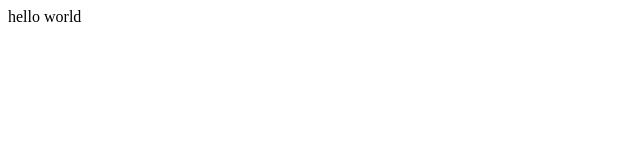
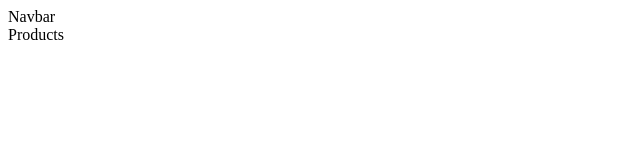
Before and after one commit to CorinaCalin/ecommerce-site, a React (Create React App) app: page / in a window 1280 px wide. Shown: the top 160 px of the page, without its empty margins (0-640 px from the left). Built offline with nearby package versions, Linux system fonts and the light colour scheme.

Commit message:
home and navbar

```diff
--- a/package.json
+++ b/package.json
@@ -12,7 +12,7 @@
     "react": "^18.2.0",
     "react-dom": "^18.2.0",
     "react-icons-kit": "^2.0.0",
-    "react-router-dom": "^6.9.0",
+    "react-router-dom": "^5.2.0",
     "react-scripts": "5.0.1",
     "web-vitals": "^2.1.4"
   },
--- a/src/App.js
+++ b/src/App.js
@@ -1,11 +1,16 @@
 import React, { Component } from 'react'
+import { BrowserRouter, Switch, Route } from 'react-router-dom'
+import { Home } from './components/Home'
 
 export class App extends Component {
   render() {
     return (
-      <div>
-hello world
-      </div>
+<BrowserRouter>
+
+<Switch>
+      <Route exact path='/' component={Home} />
+</Switch>
+      </BrowserRouter>
     )
   }
 }
--- /dev/null
+++ b/src/components/Home.js
@@ -0,0 +1,12 @@
+import React from 'react'
+import { Navbar } from './Navbar'
+import { Products } from './Products'
+
+export const Home = () => {
+    return (
+        <div>
+            <Navbar />
+            <Products />
+        </div>
+    )
+}
--- /dev/null
+++ b/src/components/Navbar.js
@@ -0,0 +1,9 @@
+import React from 'react'
+
+export const Navbar = () => {
+    return (
+        <div>
+Navbar
+        </div>
+    )
+}
--- /dev/null
+++ b/src/components/Products.js
@@ -0,0 +1,9 @@
+import React from 'react'
+
+export const Products = () => {
+    return (
+        <div>
+        Products
+        </div>
+    )
+}
```
Also changed, not shown: src/config/Config.js (added, +33 -0 lines), 1 other file (tests, documents, lock files or other folders).
